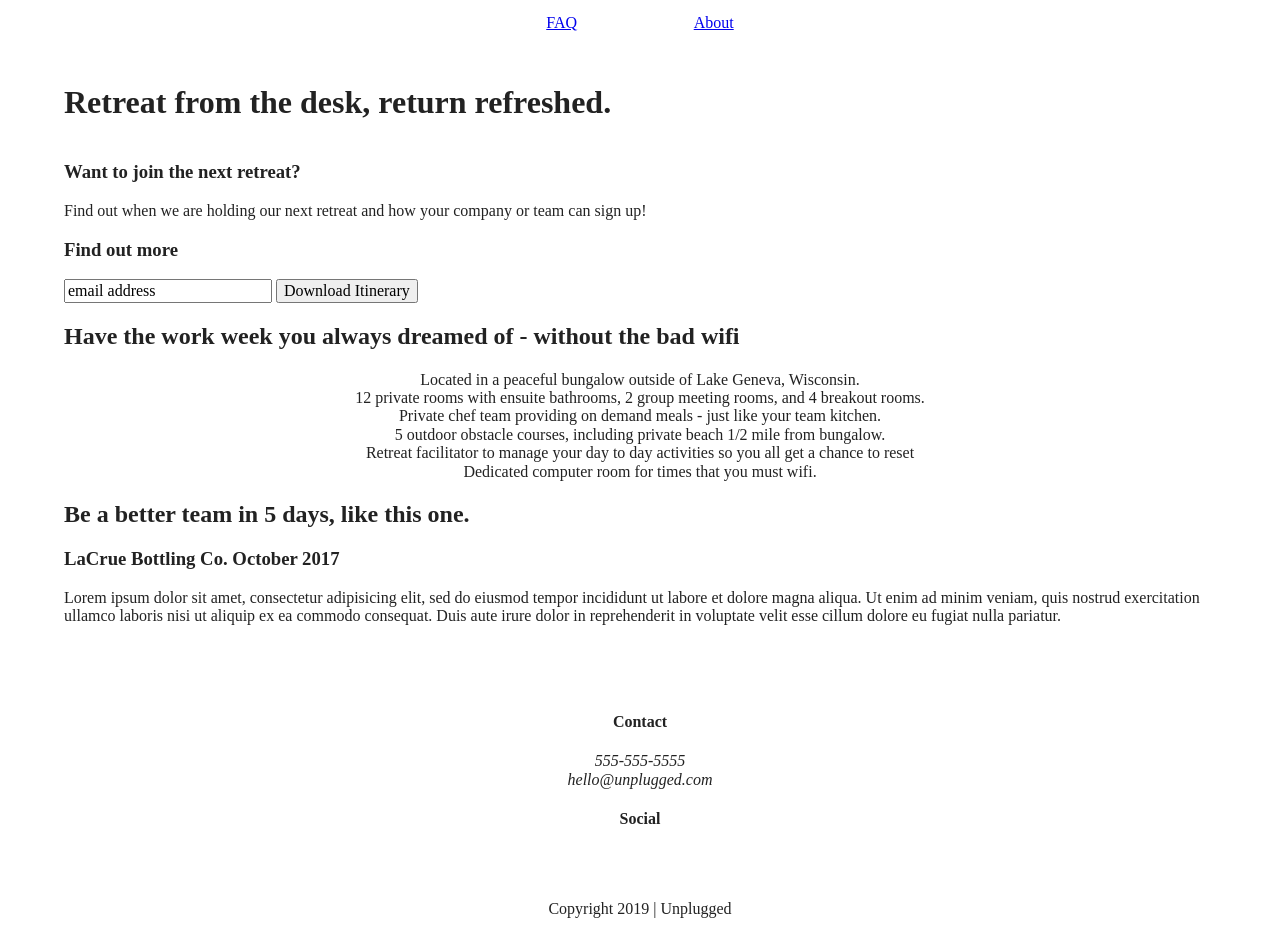
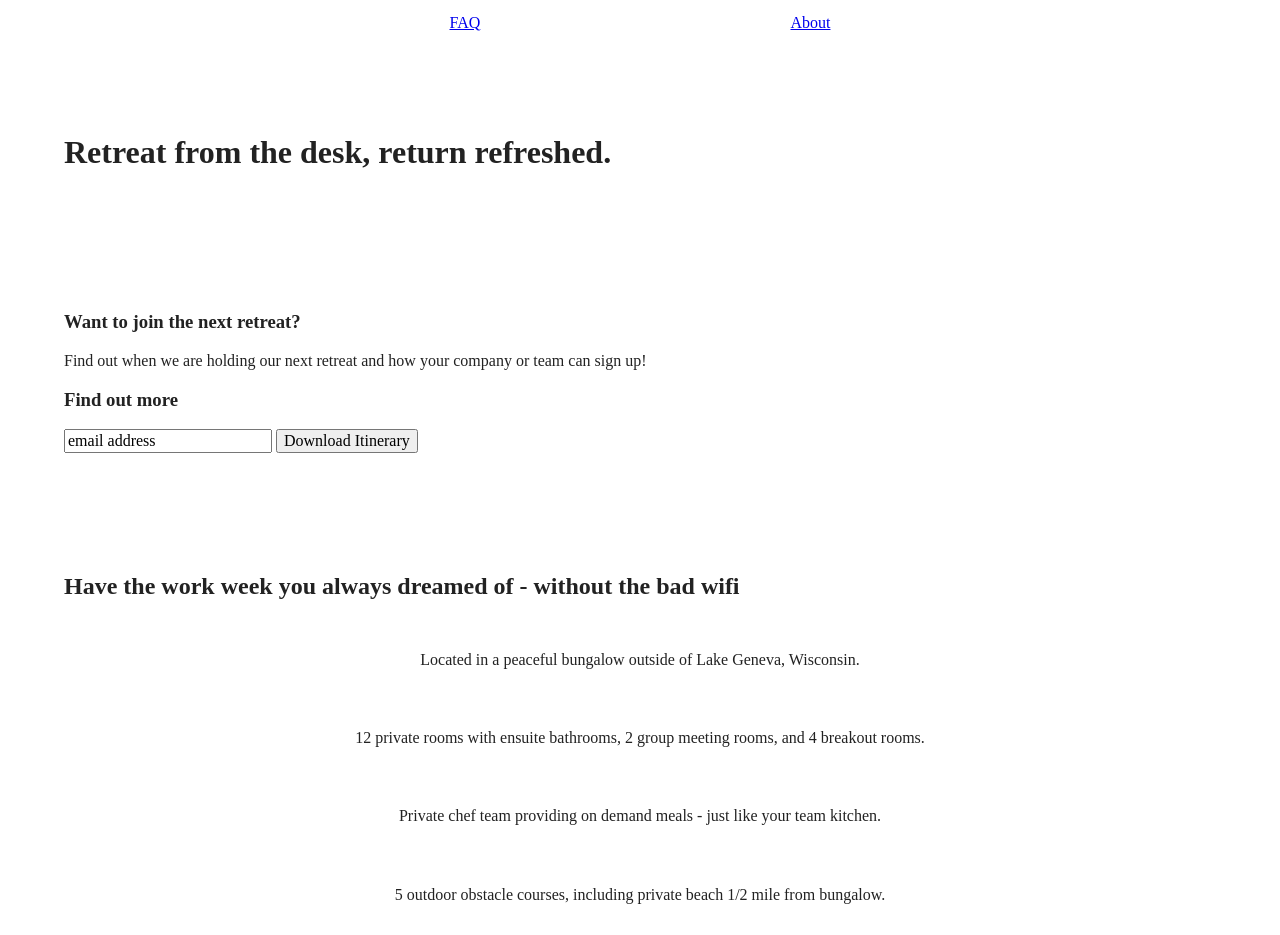
Before and after one commit to hybrid281/html5-boilerplate, a website built with Parcel: page index.html in a window 1280 px wide. Shown: the part 37-972 px from the top of the page. Built offline with nearby package versions, Linux system fonts and the light colour scheme; files whose address does not match are found by name.

Commit message:
Minor changes to margins

```diff
--- a/css/main.css
+++ b/css/main.css
@@ -90,6 +90,7 @@ textarea {
 
 .content-wrapper {
   width: 90%;
+  margin: 50px 0;
 }
 
 header,
@@ -125,7 +126,7 @@ header nav ul {
   justify-content: space-around;
   list-style-type: none;
   padding: 0;
-  width: 44%;
+  width: 100%;
 }
 
 header nav ul li {
@@ -200,6 +201,7 @@ aside .form-description {
 
 .features article {
   width: 50%;
+  margin: 30px 0;
   text-align: center;
 }
 
@@ -258,7 +260,6 @@ footer .content-wrapper {
   align-items: center;
   text-align: center;
   width: 55%;
-  margin: 50px 0;
 }
 
 footer p {
@@ -268,6 +269,11 @@ footer p {
 .contact {
   display: flex;
   flex-flow: column wrap;
+  margin-bottom: 50px;
+}
+
+footer .copyright {
+  margin: 10px 0;
 }
 
 /*---------------FAQ STYLES--------------*/
```
